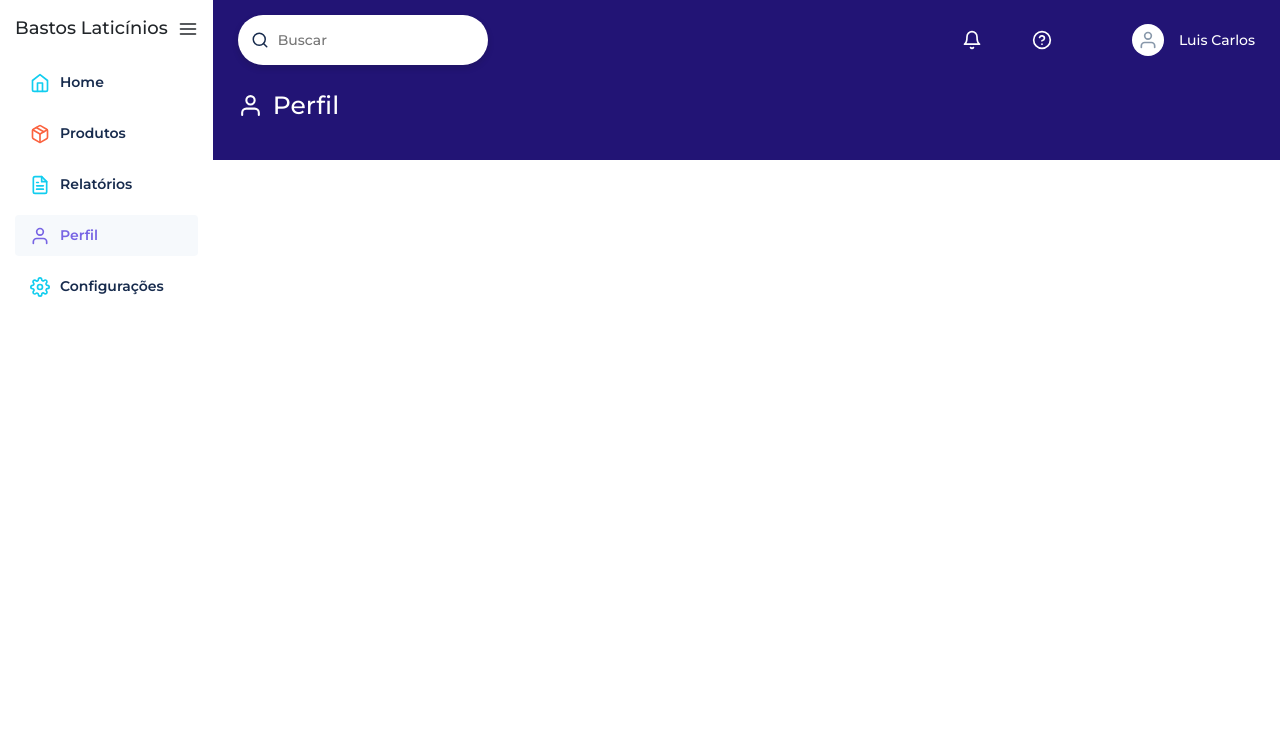
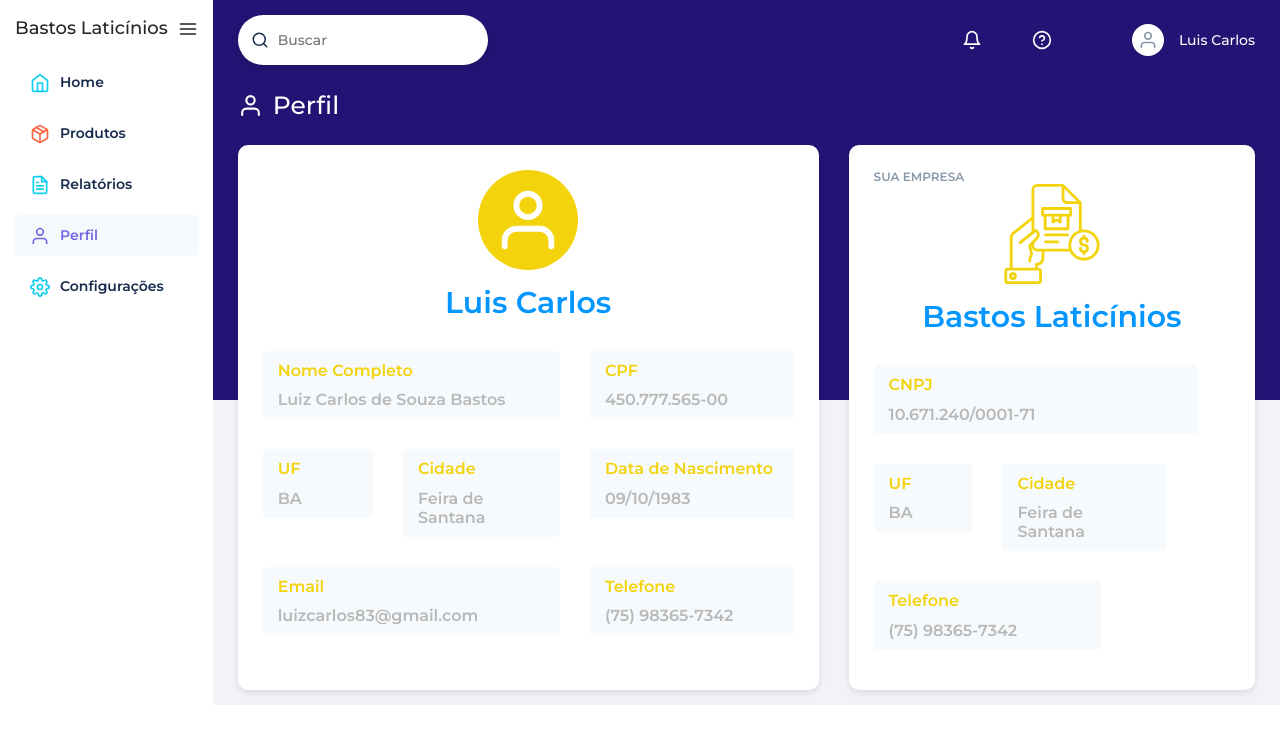
Before and after one commit to crispaGM/stockAI, a React (Create React App) app in the folder stockai/frontend/: page /home in a window 1280 px wide. Both pictures are taken after a click on the tab "Perfil". Shown: the top 744 px of the page. Built offline with nearby package versions, Linux system fonts and the light colour scheme.

Commit message:
Tela de Perfil

```diff
--- a/stockai/frontend/src/components/Profile/index.js
+++ b/stockai/frontend/src/components/Profile/index.js
@@ -4,8 +4,11 @@ import {
     FiUser
 } from "react-icons/fi";
 
+import { Col, Row } from 'react-bootstrap';
+
 import Header from '../Header';
 
+import Business from '../../assets/business.svg';
 import './styles.css';
 
 export default function Profile () {
@@ -14,6 +17,117 @@ export default function Profile () {
             <Header />
 
             <span className="page"><FiUser /><h2>Perfil</h2></span>
+
+            <Row>
+                <Col sm={12} lg={7}>
+                    <div className="user-info">
+                        <div className="icon">
+                            <FiUser />
+                        </div>
+
+                        <h3>Luis Carlos</h3>
+
+                        <Row>
+                            <Col sm={7}>
+                                <div className="information">
+                                    <h5>Nome Completo</h5>
+                                    <h6>Luiz Carlos de Souza Bastos</h6>
+                                </div>
+                            </Col>
+
+                            <Col sm={5}>
+                                <div className="information">
+                                    <h5>CPF</h5>
+                                    <h6>450.777.565-00</h6>
+                                </div>
+                            </Col>
+
+                            <Col sm={3}>
+                                <div className="information">
+                                    <h5>UF</h5>
+                                    <h6>BA</h6>
+                                </div>
+                            </Col>
+
+                            <Col sm={4}>
+                                <div className="information">
+                                    <h5>Cidade</h5>
+                                    <h6>Feira de Santana</h6>
+                                </div>
+                            </Col>
+
+                            <Col sm={5}>
+                                <div className="information">
+                                    <h5>Data de Nascimento</h5>
+                                    <h6>09/10/1983</h6>
+                                </div>
+                            </Col>
+
+                            <Col sm={7}>
+                                <div className="information">
+                                    <h5>Email</h5>
+                                    <h6>luizcarlos83@gmail.com</h6>
+                                </div>
+                            </Col>
+
+                            <Col sm={5}>
+                                <div className="information">
+                                    <h5>Telefone</h5>
+                                    <h6>(75) 98365-7342</h6>
+                                </div>
+                            </Col>
+                        </Row>
+                    </div>
+                </Col>
+
+                <Col sm={12} lg={5}>
+                    <div className="market-info">
+                        <h6>SUA EMPRESA</h6>
+
+                        <div className="icon">
+                            <img src={Business} alt="" />
+                        </div>
+
+                        <h3>Bastos Laticínios</h3>
+
+                        <Row>
+                            <Col sm={11}>
+                                <div className="information">
+                                    <h5>CNPJ</h5>
+                                    <h6>10.671.240/0001-71</h6>
+                                </div>
+                            </Col>
+
+                            <Col sm={1}></Col>
+
+                            <Col sm={4}>
+                                <div className="information">
+                                    <h5>UF</h5>
+                                    <h6>BA</h6>
+                                </div>
+                            </Col>
+
+                            <Col sm={6}>
+                                <div className="information">
+                                    <h5>Cidade</h5>
+                                    <h6>Feira de Santana</h6>
+                                </div>
+                            </Col>
+
+                            <Col sm={2}></Col>
+
+                            <Col sm={8}>
+                                <div className="information">
+                                    <h5>Telefone</h5>
+                                    <h6>(75) 98365-7342</h6>
+                                </div>
+                            </Col>
+
+                            <Col sm={4}></Col>
+                        </Row>
+                    </div>
+                </Col>
+            </Row>
         </div>
     );
 }
--- a/stockai/frontend/src/components/Profile/styles.css
+++ b/stockai/frontend/src/components/Profile/styles.css
@@ -25,3 +25,125 @@
     margin-left: 10px;
     font-size: 25px;
 }
+
+.profile-panel .row .col-sm-12.col-lg-7 .user-info {
+    background: #ffffff;
+    border-radius: 10px;
+    box-shadow: 0px 3px 6px #2c28281c;
+    padding: 25px;
+    height: 100%;
+}
+
+.profile-panel .row .col-sm-12.col-lg-7 .user-info .row .col-sm-7,
+.profile-panel .row .col-sm-12.col-lg-7 .user-info .row .col-sm-5,
+.profile-panel .row .col-sm-12.col-lg-7 .user-info .row .col-sm-4,
+.profile-panel .row .col-sm-12.col-lg-7 .user-info .row .col-sm-3 {
+    margin: 15px auto;
+}
+
+.profile-panel .row .col-sm-12.col-lg-7 .user-info .information {
+    background: #f7fafc;
+    border-radius: 4px;
+    padding: 10px 15px;
+}
+
+.profile-panel .row .col-sm-12.col-lg-7 .user-info .information h5 {
+    color: #f2d30c;
+    font-size: 16px;
+    font-weight: 600;
+    margin-bottom: 10px;
+}
+
+.profile-panel .row .col-sm-12.col-lg-7 .user-info .information h6 {
+    color: #b8b8b8;
+    font-size: 16px;
+    font-weight: 600;
+}
+
+.profile-panel .row .col-sm-12.col-lg-7 .user-info .icon {
+    display: flex;
+    justify-content: center;
+    align-items: center;
+    width: 100px;
+    height: 100px;
+    font-size: 70px;
+    background: #f2d30c;
+    border-radius: 50%;
+    color: #ffffff;
+    margin: 0 auto;
+}
+
+.profile-panel .row .col-sm-12.col-lg-7 .user-info h3 {
+    color: #0496ff;
+    text-align: center;
+    font-size: 30px;
+    font-weight: 600;
+    margin: 15px auto;
+}
+
+.profile-panel .row .col-sm-12.col-lg-5 .market-info {
+    background: #ffffff;
+    border-radius: 10px;
+    box-shadow: 0px 3px 6px #2c28281c;
+    padding: 25px;
+    height: 100%;
+}
+
+.profile-panel .row .col-sm-12.col-lg-5 .market-info h6 {
+    color: #8898aa;
+    font-size: 12px;
+    font-weight: 600;
+}
+
+.profile-panel .row .col-sm-12.col-lg-5 .market-info .icon {
+    display: flex;
+    justify-content: center;
+    align-items: center;
+    margin: 0 auto;
+}
+
+.profile-panel .row .col-sm-12.col-lg-5 .market-info .icon img {
+    width: 100px;
+    height: 100px;
+    object-fit: contain;
+}
+
+.profile-panel .row .col-sm-12.col-lg-5 .market-info h3 {
+    color: #0496ff;
+    text-align: center;
+    font-size: 30px;
+    font-weight: 600;
+    margin: 15px auto;
+}
+
+.profile-panel .row .col-sm-12.col-lg-5 .market-info .row .col-sm-11,
+.profile-panel .row .col-sm-12.col-lg-5 .market-info .row .col-sm-8,
+.profile-panel .row .col-sm-12.col-lg-5 .market-info .row .col-sm-6,
+.profile-panel .row .col-sm-12.col-lg-5 .market-info .row .col-sm-4 {
+    margin: 15px auto;
+}
+
+.profile-panel .row .col-sm-12.col-lg-5 .market-info .information {
+    background: #f7fafc;
+    border-radius: 4px;
+    padding: 10px 15px;
+}
+
+.profile-panel .row .col-sm-12.col-lg-5 .market-info .information h5 {
+    color: #f2d30c;
+    font-size: 16px;
+    font-weight: 600;
+    margin-bottom: 10px;
+}
+
+.profile-panel .row .col-sm-12.col-lg-5 .market-info .information h6 {
+    color: #b8b8b8;
+    font-size: 16px;
+    font-weight: 600;
+}
+
+@media screen and (max-width: 991px) {
+    .profile-panel .row .col-sm-12.col-lg-5 {
+        margin-top: 15px;
+    }
+}
```
Also changed, not shown: stockai/frontend/src/assets/business.svg (added).
